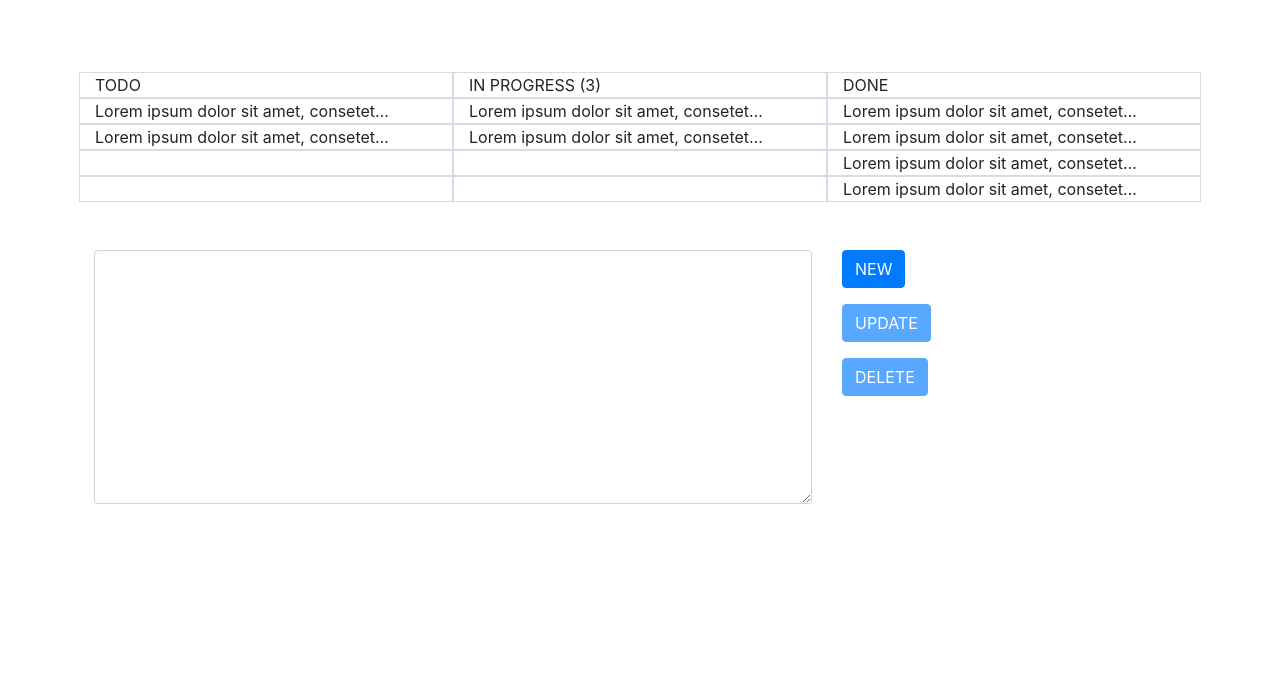
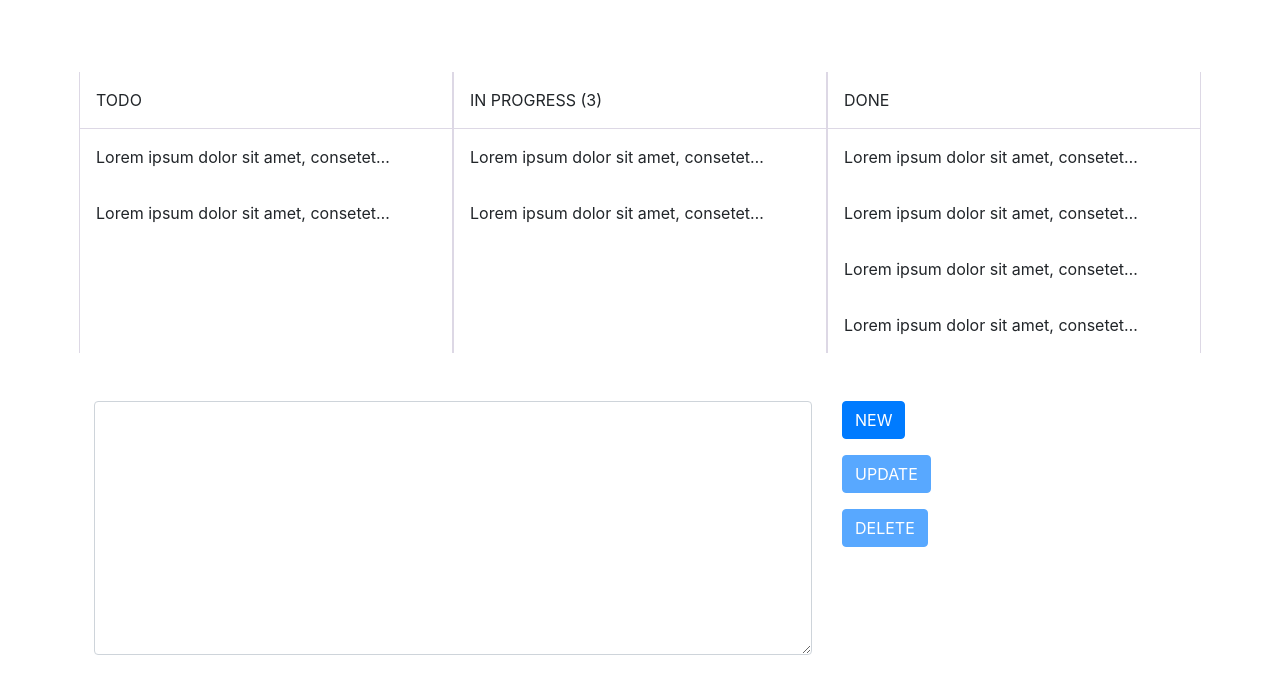
Before and after one commit to Haufe-CleanCode/Haufe.CleanCode.Kanban, an Angular app in the folder kanbanboard/kanbanboard.ui/kanbanboard-ui/: page / in a window 1280 px wide. Shown: the top 694 px of the page. Built offline with nearby package versions, Linux system fonts and the light colour scheme.

Commit message:
styled board

```diff
--- a/kanbanboard/kanbanboard.ui/kanbanboard-ui/src/app/app.component.scss
+++ b/kanbanboard/kanbanboard.ui/kanbanboard-ui/src/app/app.component.scss
@@ -1,5 +1,14 @@
-.board .col {
-  border: 1px solid rgba(86,61,124,.2);
+.board {
+.row {
+    &:first-of-type {
+    border-bottom: 1px solid rgba(86,61,124,.2);
+  }
+}
+.col {
+  padding: 1rem;
+  border-left: 1px solid rgba(86,61,124,.2);
+  border-right: 1px solid rgba(86,61,124,.2);
+}
 }
 
 .container {
```
